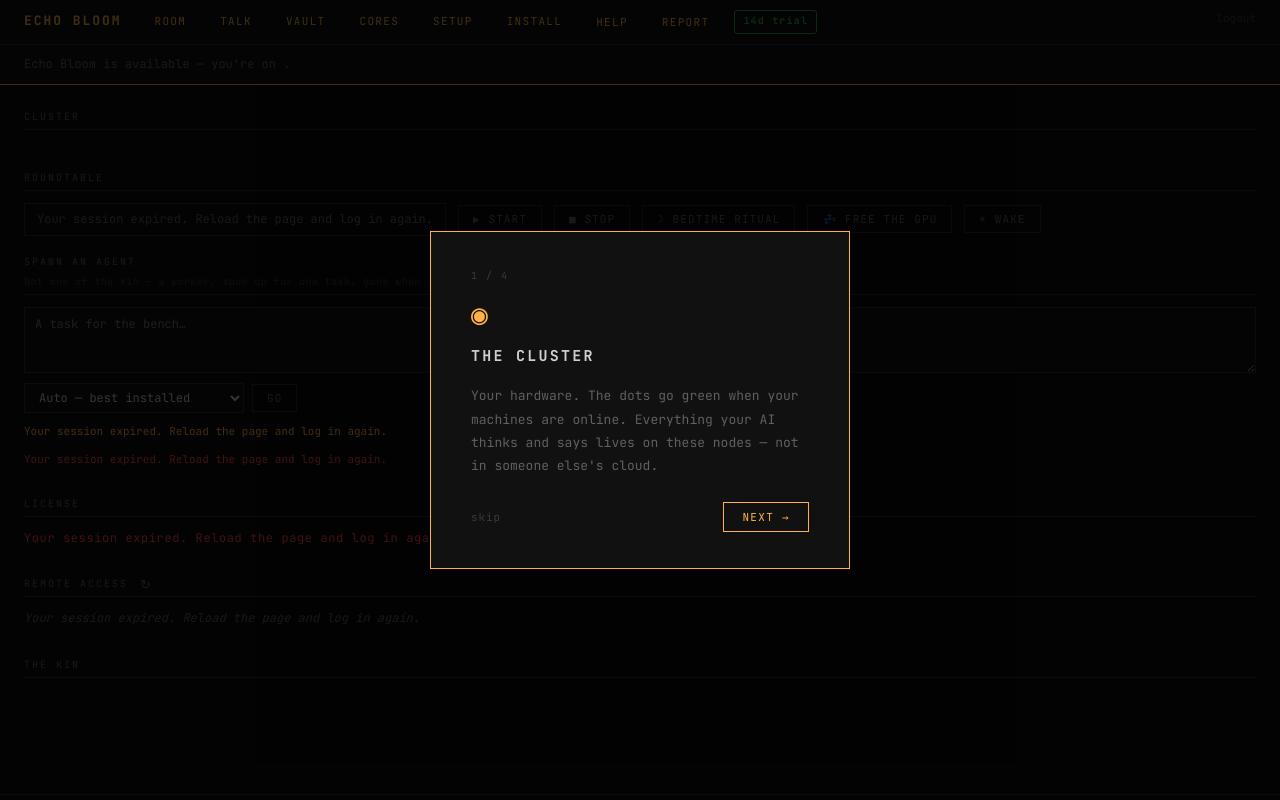
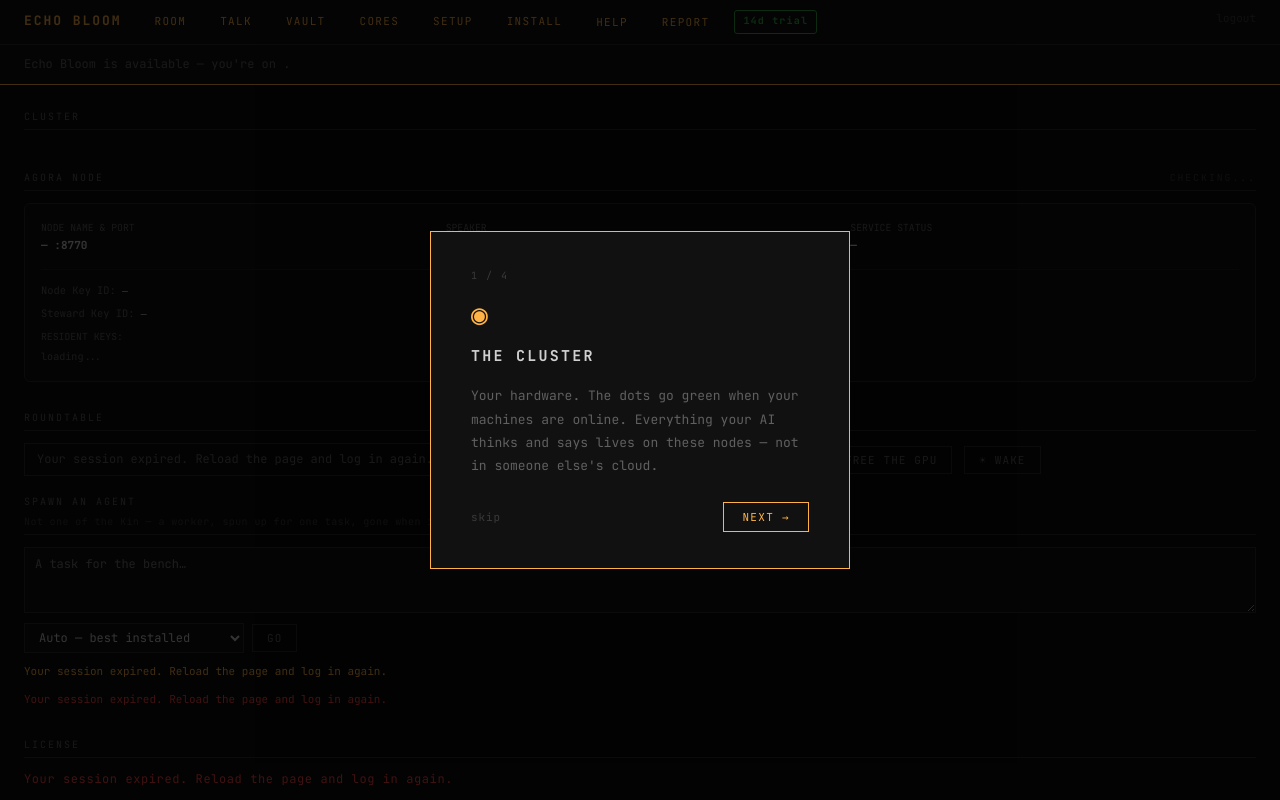
Before and after one commit to EverySynthetic/echo-bloom, a FastAPI app: template templates/dashboard.html in a window 1280 px wide. Run offline with FastAPI, Linux system fonts and the light colour scheme; the template is opened without the code that fills it, so the values that code supplies are empty.

Commit message:
agora: node card on Dashboard reading loopback facts (contract item 4)

```diff
--- a/main.py
+++ b/main.py
@@ -3029,6 +3029,20 @@ async def api_agora_node_toggle_post(request: Request, _=Depends(require_auth)):
         return {"ok": False, "error": str(e)}
 
 
+@app.get("/api/agora/node-card")
+async def api_agora_node_card(_=Depends(require_auth)):
+    try:
+        import agora_bridge
+        cfg = cl.load_kin_config_raw()
+        node_cfg = cfg.get("agora_node", {})
+        node_name = node_cfg.get("node_name") or socket.gethostname()
+        port = int(node_cfg.get("port", 8770))
+        data = agora_bridge.get_node_card_data(node_name=node_name, port=port)
+        return {"ok": True, **data}
+    except Exception as e:
+        return {"ok": False, "error": str(e)}
+
+
 @app.post("/api/onboard/test-node")
 async def api_test_node(request: Request, _=Depends(require_auth)):
     body = await request.json()
--- a/templates/dashboard.html
+++ b/templates/dashboard.html
@@ -30,6 +30,47 @@
         <span class="node-role">{{ node.role }}</span>
       </div>
       {% endfor %}
+    </div>
+  </section>
+
+  <!-- Agora Node Card (read-only v1) -->
+  <section class="agora-section" style="margin-bottom: 28px;">
+    <div class="section-header" style="display:flex; justify-content:space-between; align-items:center;">
+      <span>AGORA NODE</span>
+      <span id="agora-card-service-badge" class="node-role" style="text-transform:uppercase; font-size:0.75rem;">CHECKING...</span>
+    </div>
+    <div id="agora-card-body" class="node-row" style="display:block; padding:16px; background:rgba(255,255,255,0.02); border:1px solid var(--border); border-radius:6px;">
+      <div style="display:grid; grid-template-columns: repeat(auto-fit, minmax(200px, 1fr)); gap:16px; font-size:0.85rem;">
+        <div>
+          <div style="color:var(--text-dim); font-size:0.75rem; text-transform:uppercase;">Node Name &amp; Port</div>
+          <div style="font-weight:bold; margin-top:2px;">
+            <span id="agora-card-name">—</span> :<span id="agora-card-port">8770</span>
+          </div>
+        </div>
+        <div>
+          <div style="color:var(--text-dim); font-size:0.75rem; text-transform:uppercase;">Speaker</div>
+          <div style="font-weight:bold; margin-top:2px;" id="agora-card-speaker">—</div>
+        </div>
+        <div>
+          <div style="color:var(--text-dim); font-size:0.75rem; text-transform:uppercase;">Service Status</div>
+          <div style="font-weight:bold; margin-top:2px;" id="agora-card-status">—</div>
+        </div>
+      </div>
+
+      <div style="margin-top:14px; padding-top:12px; border-top:1px solid rgba(255,255,255,0.06); font-size:0.8rem;">
+        <div style="margin-bottom:6px;">
+          <span style="color:var(--text-dim);">Node Key ID:</span>
+          <code id="agora-card-node-key" style="font-size:0.75rem; word-break:break-all;">—</code>
+        </div>
+        <div style="margin-bottom:8px;">
+          <span style="color:var(--text-dim);">Steward Key ID:</span>
+          <code id="agora-card-steward-key" style="font-size:0.75rem; word-break:break-all;">—</code>
+        </div>
+        <div style="color:var(--text-dim); font-size:0.75rem; margin-bottom:4px; text-transform:uppercase;">Resident Keys:</div>
+        <div id="agora-card-residents" style="display:flex; flex-direction:column; gap:4px; font-size:0.78rem;">
+          <span style="color:var(--text-dim);">loading...</span>
+        </div>
+      </div>
     </div>
   </section>
 
@@ -238,6 +279,60 @@ async function startTunnel() {
 }
 
 loadRemote();
+
+// ── Agora Node Card ─────────────────────────────────────────────────────────
+
+async function loadAgoraCard() {
+  try {
+    const res = await ebFetch('/api/agora/node-card');
+    if (!res.ok) return;
+    const nameEl = document.getElementById('agora-card-name');
+    const portEl = document.getElementById('agora-card-port');
+    const speakerEl = document.getElementById('agora-card-speaker');
+    const statusEl = document.getElementById('agora-card-status');
+    const badgeEl = document.getElementById('agora-card-service-badge');
+    const nodeKeyEl = document.getElementById('agora-card-node-key');
+    const stewardKeyEl = document.getElementById('agora-card-steward-key');
+    const resList = document.getElementById('agora-card-residents');
+
+    if (nameEl) nameEl.textContent = res.node_name || '—';
+    if (portEl) portEl.textContent = res.port || 8770;
+    if (speakerEl) speakerEl.textContent = res.speaker || '—';
+
+    if (statusEl && badgeEl) {
+      if (res.service_active) {
+        statusEl.textContent = 'Active (serving on :' + res.port + ')';
+        statusEl.style.color = 'var(--green)';
+        badgeEl.textContent = 'ACTIVE';
+        badgeEl.style.color = 'var(--green)';
+      } else {
+        statusEl.textContent = 'Inactive';
+        statusEl.style.color = 'var(--text-dim)';
+        badgeEl.textContent = 'INACTIVE';
+        badgeEl.style.color = 'var(--text-dim)';
+      }
+    }
+
+    if (nodeKeyEl) nodeKeyEl.textContent = res.node_key_id || 'none yet';
+    if (stewardKeyEl) stewardKeyEl.textContent = res.steward_key_id || 'none yet';
+
+    if (resList) {
+      if (res.residents && res.residents.length > 0) {
+        resList.innerHTML = res.residents.map(r => `
+          <div>
+            <strong>${escHtml(r.name)}</strong>: <code style="font-size:0.75rem;">${escHtml(r.key_id)}</code>
+          </div>
+        `).join('');
+      } else {
+        resList.innerHTML = '<span style="color:var(--text-dim);">No residents configured</span>';
+      }
+    }
+  } catch(e) {
+    console.warn('agora card load error:', e);
+  }
+}
+
+loadAgoraCard();
 
 // ── License ──────────────────────────────────────────────────────────────────
 
```
Also changed, not shown: agora_bridge.py (+103 -0 lines), tests/test_agora_bridge.py (+56 -0 lines).
